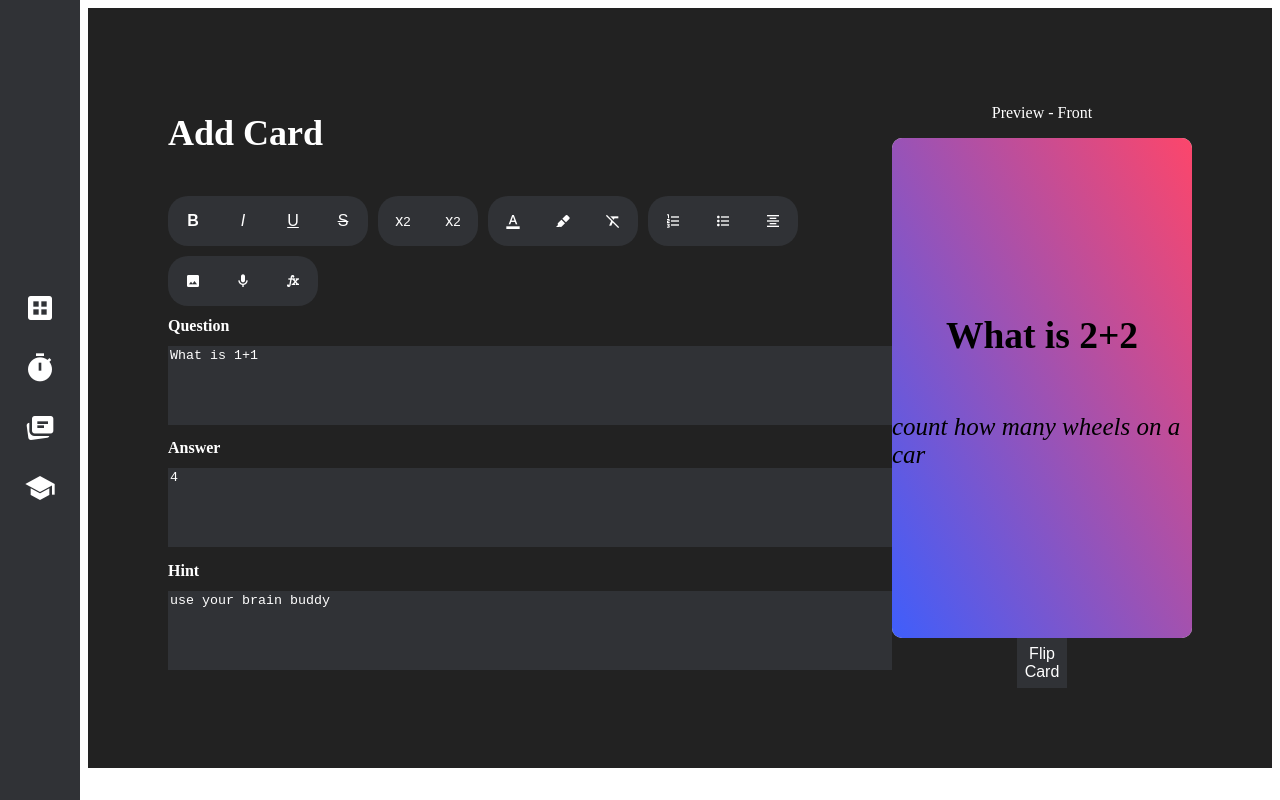
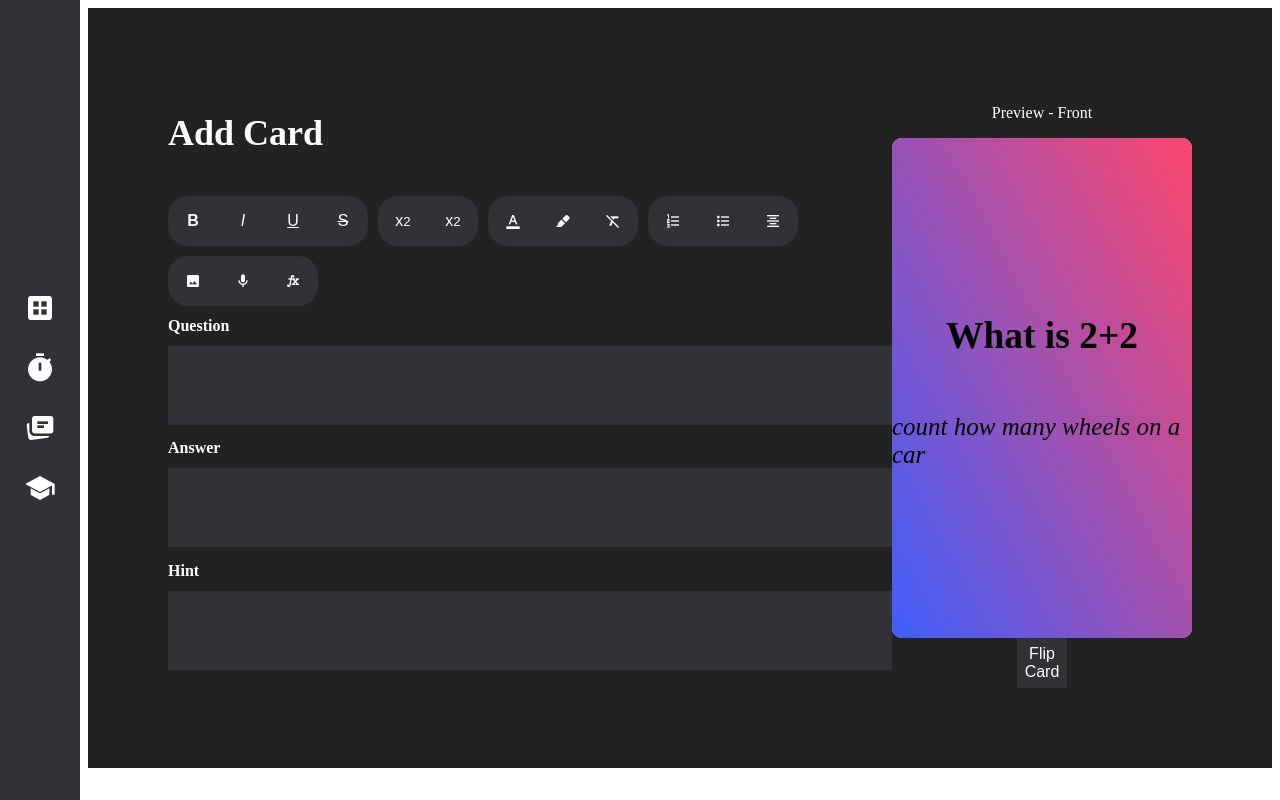
Before and after one commit to 18barbers2/gostudycards, a React (Vite) app in the folder frontend/: page / in a window 1280 px wide. Built offline with nearby package versions, Linux system fonts and the light colour scheme.

Commit message:
fix: update the fieldinputs with real function and values

```diff
--- a/frontend/src/pages/AddCard.tsx
+++ b/frontend/src/pages/AddCard.tsx
@@ -27,6 +27,13 @@ export default function AddCard() {
     const [customFields, setCustomFields] = useState<{ id: string; name: string; value: string }[]>([]);
 
     const [previewSide, setPreviewSide] = useState<'front' | 'back'>('front');
+
+
+    // Standard fields
+    const [question, setQuestion] = useState('');
+    const [answer, setAnswer] = useState('');
+    const [hint, setHint] = useState('');
+
     const cardData = {
         Question: "What is 2+2",
         Answer: "it equals 4 you dummy",
@@ -78,20 +85,19 @@ export default function AddCard() {
                 </div>
                 <FieldInput
                     fieldName={'Question'}
-                    value={'What is 1+1'}
-                    onChange={(v: string) => {}}>
+                    value={question}
+                    onChange={setQuestion}>
                 </FieldInput>
-                                <FieldInput
+                <FieldInput
                     fieldName={'Answer'}
-                    value={'4'}
-                    onChange={(v: string) => {}}>
+                    value={answer}
+                    onChange={setAnswer}>
                 </FieldInput>
                 <FieldInput
                     fieldName={'Hint'}
-                    value={'use your brain buddy'}
-                    onChange={(v: string) => {}}>
+                    value={hint}
+                    onChange={setHint}>
                 </FieldInput>
-
             </div>
             <div className='preview-section'>
                 <CardPreview
```
